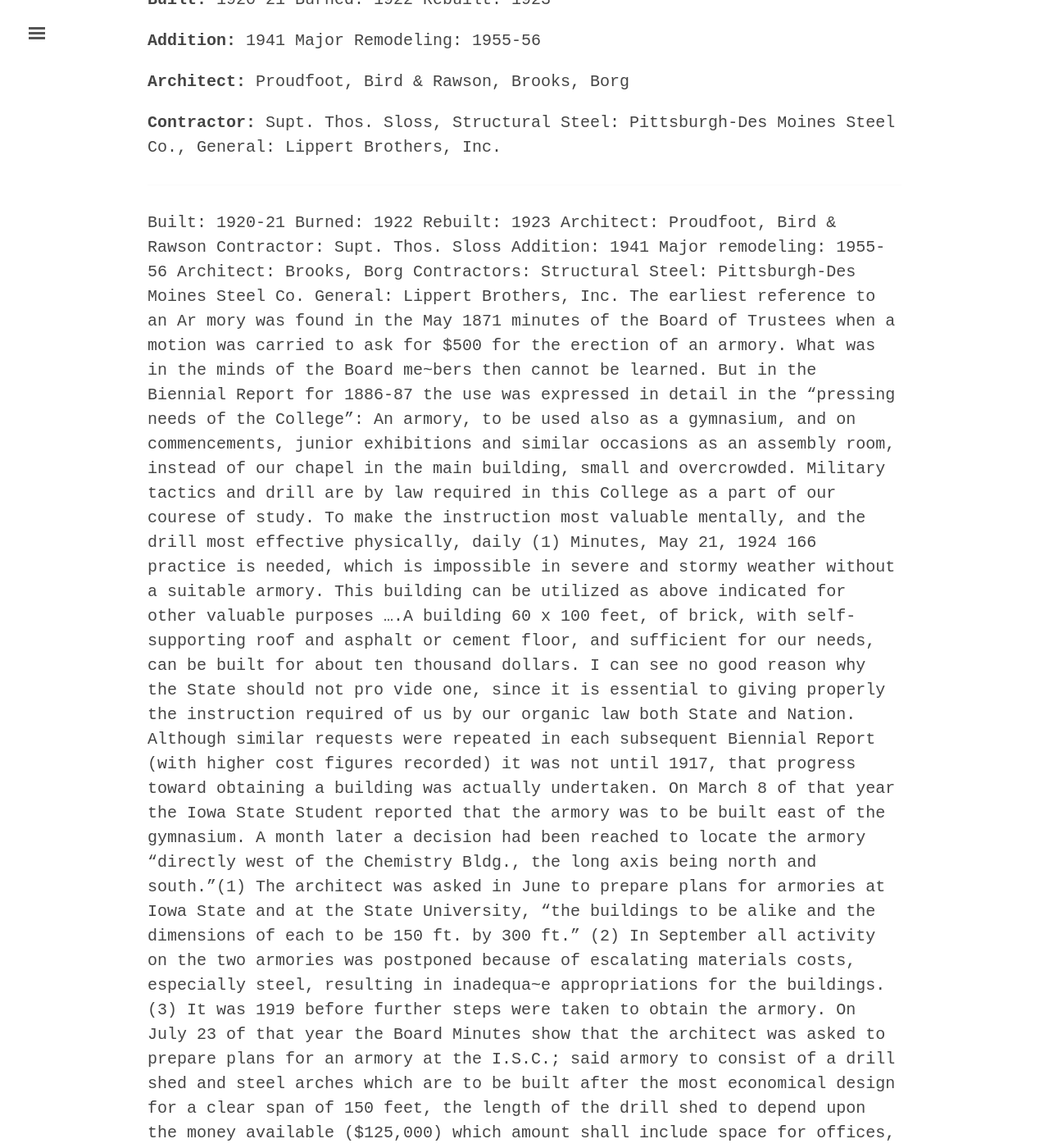
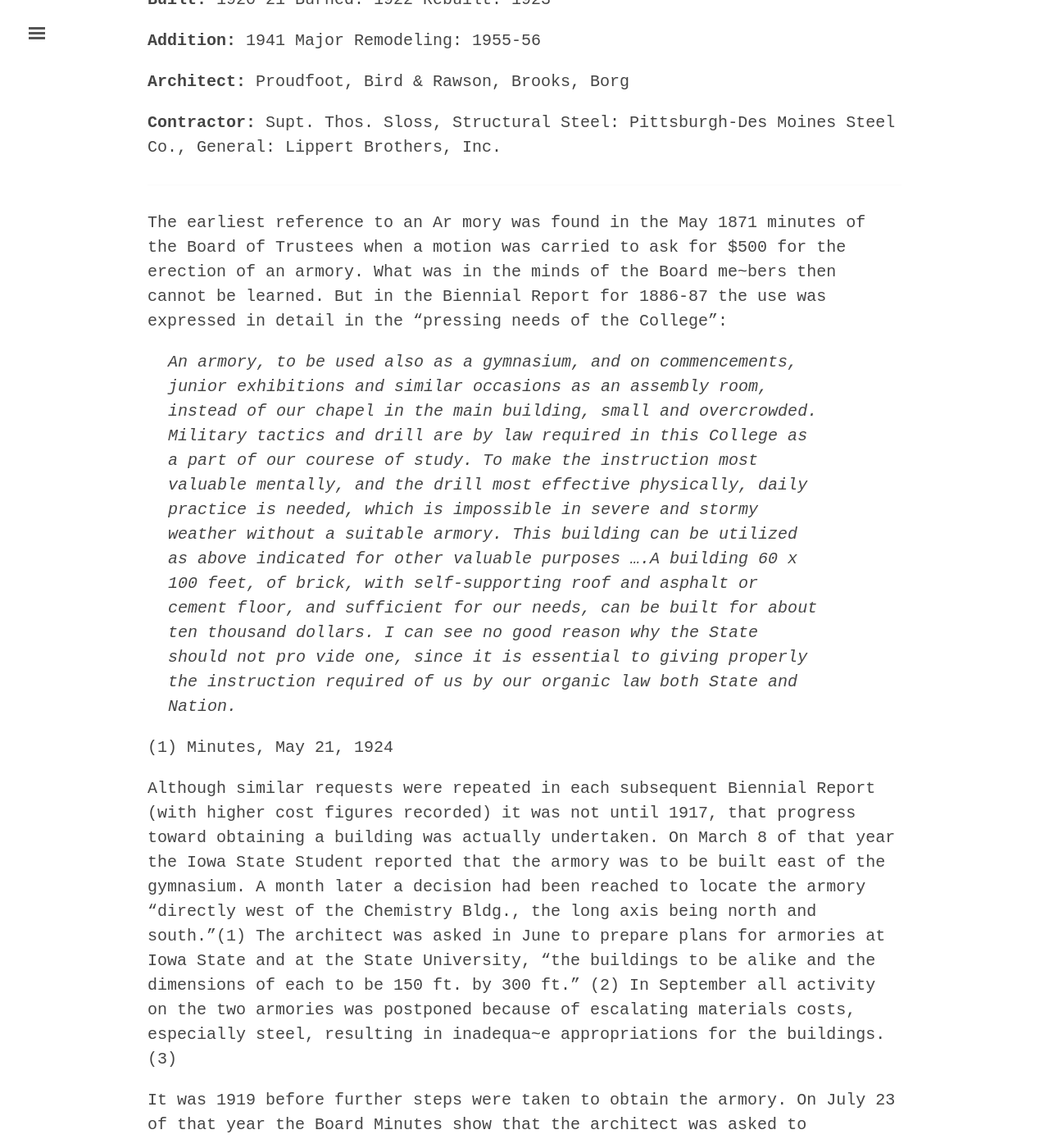
Before and after one commit to emanderson811/day-edition, a Jekyll site: the page built from _texts/buildings/014day-armory.md, in a window 1280 px wide and 1400 px high, scrolled down 262 px. Shown: the whole window at 82% size. Built offline with Jekyll 4.4.1, drawn with Linux system fonts in a browser that asks for light colours; some of the changed text lies outside the part shown.

Commit message:
Update 014day-armory.md

```diff
--- a/_texts/buildings/014day-armory.md
+++ b/_texts/buildings/014day-armory.md
@@ -18,32 +18,37 @@
 publication-date: 1980
 ---
 ---
-Built: 1920-21 Burned: 1922 Rebuilt: 1923 Architect: Proudfoot, Bird & Rawson Contractor: Supt. Thos. Sloss Addition: 1941 Major remodeling: 1955-56 Architect: Brooks, Borg Contractors: Structural Steel: Pittsburgh-Des Moines Steel Co.
-General: Lippert Brothers, Inc.
+
 The earliest reference to an Ar mory was found in the May 1871 minutes of the Board of Trustees when a motion was carried to ask for $500 for the erection of an armory. What was in the minds of the Board me~bers then cannot be learned. But in the Biennial Report for 1886-87 the use was expressed in detail in the "pressing needs of the College":
-An armory, to be used also as a gymnasium, and on commencements, junior exhibitions and similar occasions as an assembly room, instead of our chapel in the main building, small and overcrowded. Military tactics and drill are by law required in this College as a part of our courese of study. To make the instruction most valuable mentally, and the drill most effective physically, daily
+
+>An armory, to be used also as a gymnasium, and on commencements, junior exhibitions and similar occasions as an assembly room, instead of our chapel in the main building, small and overcrowded. Military tactics and drill are by law required in this College as a part of our courese of study. To make the instruction most valuable mentally, and the drill most effective physically, daily practice is needed, which is impossible in severe and stormy weather without a suitable armory. This building can be utilized as above indicated for other valuable purposes ....A building 60 x 100 feet, of brick, with self-supporting roof and asphalt or cement floor, and sufficient for our needs, can be built for about ten thousand dollars. I can see no good reason why the State should not pro vide one, since it is essential to giving properly the instruction required of us by our organic law both State and Nation.
+
 (1) Minutes, May 21, 1924
-166
-practice is needed, which is impossible in severe and stormy weather without a suitable armory. This building can be utilized as above indicated for other valuable purposes ....A building 60 x 100 feet, of brick, with self-supporting roof and asphalt or cement floor, and sufficient for our needs, can be built for about ten thousand dollars. I can see no good reason why the State should not pro vide one, since it is essential to giving properly the instruction required of us by our organic law both State and Nation.
+
 Although similar requests were repeated in each subsequent Biennial Report (with higher cost figures recorded) it was not until 1917, that progress toward obtaining a building was actually undertaken. On March 8 of that year the Iowa State Student reported that the armory was to be built east of the gymnasium. A month later a decision had been reached to locate the armory "directly west of the Chemistry Bldg., the long axis being north and south."(1) The architect was asked in June to prepare plans for armories at Iowa State and at the State University, "the buildings to be alike and the dimensions of each to be 150 ft. by 300 ft." (2) In September all activity on the two armories was postponed because of escalating materials costs, especially steel, resulting in inadequa~e appropriations for the buildings.(3)
+
 It was 1919 before further steps were taken to obtain the armory. On July 23 of that year the Board Minutes show that the architect was asked to
-prepare plans for an armory at the I.S.C.; said armory to consist of a drill shed and steel arches which are to be built after the most economical design for a clear span of 150 feet, the length of the drill shed to depend upon the money available ($125,000) which amount shall include space for offices, shooting galleries, recitation rooms, storage space, etc., and care for all heating, plumbing, lighting and tunnels necessary to complete the building for use.
-Bids for the steel trusses were taken and a contract was awarded on September 19, 1919 to McClintic Marshall Co. of Pittsburgh, on the basis of their low bid of four received. The bid assumed a building
+
+>prepare plans for an armory at the I.S.C.; said armory to consist of a drill shed and steel arches which are to be built after the most economical design for a clear span of 150 feet, the length of the drill shed to depend upon the money available ($125,000) which amount shall include space for offices, shooting galleries, recitation rooms, storage space, etc., and care for all heating, plumbing, lighting and tunnels necessary to complete the building for use.
+
+Bids for the steel trusses were taken and a contract was awarded on September 19, 1919 to McClintic Marshall Co. of Pittsburgh, on the basis of their low bid of four received. The bid assumed a building 150 feet wide and 210 feet deep.(1) No general contract was awarded. Supt. of Grounds, Thomas Sloss, was appointed to take charge of con struction and to receive bids for and purchase all necessary materials. Excavation started about the first of February in 1920, and construction was completed in the fall of 1921.
+
 (1) Minutes, May 11-12, 1917
 (2) Minutes, July 6, 1917
 (3) Minutes, 'September 13-14, 1917
-167
-150 feet wide and 210 feet deep.(1) No general contract was awarded. Supt. of Grounds, Thomas Sloss, was appointed to take charge of con struction and to receive bids for and purchase all necessary materials. Excavation started about the first of February in 1920, and construc tion was completed in the fall of 1921.
-The night of December 16, 1922, the Armory was gutted by a major fire.
-In addition to the building loss more than $150,000 of army equipment was destroyed by the blaze. A charge of arson was filed but lack of evidence resulted in no sentencing on that charge. Actual cause of the
-fire was never conclusively determined.
+
+The night of December 16, 1922, the Armory was gutted by a major fire. In addition to the building loss more than $150,000 of army equipment was destroyed by the blaze. A charge of arson was filed but lack of evidence resulted in no sentencing on that charge. Actual cause of the fire was never conclusively determined.
+
 Rebuilding started as soon as spring weather conditions permitted, and after the State Legislature appropriated $125,000 for the pur pose(2) Work was completed in the spring of 1924.
+
 Between 1925 and 1930 several schemes were proposed for building an addition to the west side of the building to balance the extension on the east, but none of those suggestions materialized until 1941 when, with funds from the Works Progress Administration, an addition was constructed along the full west side of the building at a cost of $47,000.(3)
+
 Home basketball games were transferred from State Gymnasium to the Armory in the 1946-47 season, allowing for much greater spectator
-space.(4) Fifteen hundred seats were added the following season to
-raise the capacity to 7500. A new hardwood floor was installed in
+space.(4) Fifteen hundred seats were added the following season to raise the capacity to 7500. A new hardwood floor was installed in
 the fall of 1948.(5)
-In May, 1955, an appropriation of $150,000 was made for remodeling the Armory. The architect was appointed in June and construction contracts were awarded in October. Structural steel work was accepted in May and the other contracts in September of 1956. That work increased the seating capacity to 8500 and improved the main and subsidiary exits; the ventilating system was improved and roof repairs made. Final cost of this work came to $202,500. Further improvements were made in 1960 62, especially on the heating and ventilating systems and for ro?f re pairs.
+
+In May, 1955, an appropriation of $150,000 was made for remodeling the Armory. The architect was appointed in June and construction contracts were awarded in October. Structural steel work was accepted in May and the other contracts in September of 1956. That work increased the seating capacity to 8500 and improved the main and subsidiary exits; the ventilating system was improved and roof repairs made. Final cost of this work came to $202,500. Further improvements were made in 1960 62, especially on the heating and ventilating systems and for roof repairs.
+
 (1)  Minutes,  October  8,  1919
 (2)  Iowa State Student, March 26,  1923
 (3)  Iowa State Daily Student, January 4,  1941
```
